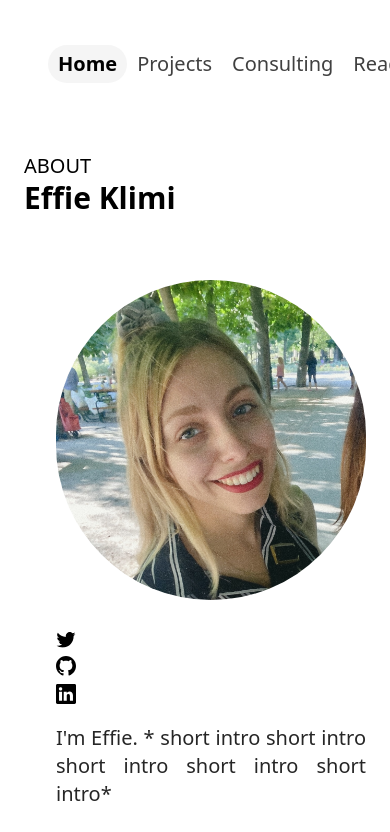
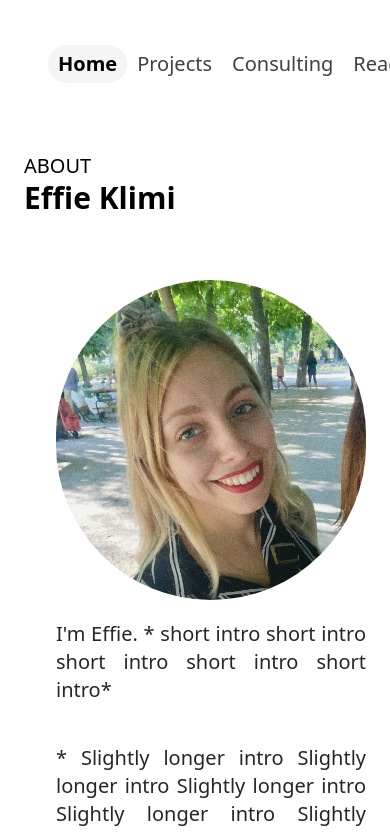
Before and after one commit to effieklimi/effie-bio, a Next.js app: page / in a window 390 px wide. Shown: the top 832 px of the page. Built offline with nearby package versions, Linux system fonts and the light colour scheme.

Commit message:
fixing it for mobile

```diff
--- a/app/page.tsx
+++ b/app/page.tsx
@@ -25,42 +25,16 @@ export default async function HomePage() {
 
       </div>
 
-      <div className="flex flex-col md:flex-row ms-8 md:items-center my-4">
+      <div className="flex flex-col md:flex-row ms-8 md:items-center my-4 ">
         <Image
           alt={name}
-          className="h-80 w-80 md:items-center rounded-full"
+          className="h-80 w-80 md:items-center rounded-full mr-7"
           src={avatar}
           placeholder="blur"
           width={200}
           priority
         />
 
-        <div className="mt-8 md:mt-0 ml-0 md:ml-6 mx-8 space-y-2 dark:text-neutral-500">
-          <a
-            rel="noopener noreferrer"
-            target="_blank"
-            href="https://twitter.com/roboticparts"
-            className="flex items-center gap-2 dark:hover:text-neutral-900"
-          >
-            <TwitterIcon />
-          </a>
-          <a
-            rel="noopener noreferrer"
-            target="_blank"
-            href="https://github.com/effieklimi"
-            className="flex items-center gap-2 dark:hover:text-neutral-900"
-          >
-            <GitHubIcon />
-          </a>
-          <a
-            rel="noopener noreferrer"
-            target="_blank"
-            href="https://linkedin.com/effieklimi"
-            className="flex items-center gap-2 dark:hover:text-neutral-900"
-          >
-            <LinkedInIcon />
-          </a>
-      </div>
 
         <div className="flex flex-col md:w-2/3">
           <p className="my-5 text-neutral-800 dark:text-neutral-600 text-justify">
@@ -78,6 +52,9 @@ export default async function HomePage() {
         </div>
       </div>
 
+
+      <div className="flex flex-row">
+
         <ul className="flex flex-col md:flex-row mt-8 space-x-0 md:space-x-4 space-y-2 md:space-y-0 font-sm text-neutral-500 dark:text-neutral-400">
           <li>
             <a
@@ -91,6 +68,11 @@ export default async function HomePage() {
             </a>
           </li>
         </ul>
+
+
+      </div>
+
+
     </section>
 
     {/* <div className='wrapper'>
@@ -102,3 +84,49 @@ export default async function HomePage() {
     </div>
   );
 }
+
+
+
+
+
+// <ul className="flex flex-col md:flex-row mt-8 ml-4 mr-4 space-x-0 md:space-x-4 space-y-2 md:space-y-0 font-sm text-neutral-500 dark:text-neutral-400">
+// <li>
+//   <a
+//     className="flex items-center hover:text-neutral-900 dark:hover:text-neutral-400 dark:text-neutral-900 transition-all"
+//     rel="noopener noreferrer"
+//     target="_blank"
+//     href="https://twitter.com/roboticparts"
+//   >
+//     <TwitterIcon />
+//     {/* <p className="h-7 font-bold"></p> */}
+//   </a>
+// </li>
+// </ul>
+
+// <ul className="flex flex-col md:flex-row mt-8 ml-4 mr-4 space-x-0 md:space-x-4 space-y-2 md:space-y-0 font-sm text-neutral-500 dark:text-neutral-400">
+// <li>
+//   <a
+//     className="flex items-center hover:text-neutral-900 dark:hover:text-neutral-400 dark:text-neutral-900 transition-all"
+//     rel="noopener noreferrer"
+//     target="_blank"
+//     href="https://github.com/effieklimi"
+//   >
+//     <GitHubIcon />
+//     {/* <p className="h-7 font-bold"></p> */}
+//   </a>
+// </li>
+// </ul>
+
+// <ul className="flex flex-col md:flex-row mt-8 ml-4 mr-4 space-x-0 md:space-x-4 space-y-2 md:space-y-0 font-sm text-neutral-500 dark:text-neutral-400">
+// <li>
+//   <a
+//     className="flex items-center hover:text-neutral-900 dark:hover:text-neutral-400 dark:text-neutral-900 transition-all"
+//     rel="noopener noreferrer"
+//     target="_blank"
+//     href="https://linkedin.com/effieklimi"
+//   >
+//     <LinkedInIcon />
+//     {/* <p className="h-7 font-bold"></p> */}
+//   </a>
+// </li>
+// </ul>
--- a/components/icons.tsx
+++ b/components/icons.tsx
@@ -1,15 +1,15 @@
 export function TwitterIcon() {
   return (
     <svg
-      width="20"
-      height="16"
-      viewBox="0 0 24 20"
+      width="30"
+      height="30"
+      viewBox="0 0 20 20"
       fill="none"
       xmlns="http://www.w3.org/2000/svg"
     >
       <g clipPath="url(#a)">
         <path
-          d="M21.479 4.937c.015.209.015.418.015.628 0 6.424-4.917 13.832-13.906 13.832v-.004a13.89 13.89 0 0 1-7.491-2.18 9.847 9.847 0 0 0 7.233-2.015 4.89 4.89 0 0 1-4.566-3.375c.732.14 1.487.112 2.206-.084a4.868 4.868 0 0 1-3.92-4.764v-.062c.68.376 1.44.585 2.218.608a4.851 4.851 0 0 1-1.513-6.49 13.896 13.896 0 0 0 10.073 5.078 4.848 4.848 0 0 1 1.414-4.644 4.911 4.911 0 0 1 6.914.21A9.84 9.84 0 0 0 23.26.496a4.884 4.884 0 0 1-2.149 2.69 9.76 9.76 0 0 0 2.807-.766 9.898 9.898 0 0 1-2.439 2.518Z"
+          d="M5.026 15c6.038 0 9.341-5.003 9.341-9.334 0-.14 0-.282-.006-.422A6.685 6.685 0 0 0 16 3.542a6.658 6.658 0 0 1-1.889.518 3.301 3.301 0 0 0 1.447-1.817 6.533 6.533 0 0 1-2.087.793A3.286 3.286 0 0 0 7.875 6.03a9.325 9.325 0 0 1-6.767-3.429 3.289 3.289 0 0 0 1.018 4.382A3.323 3.323 0 0 1 .64 6.575v.045a3.288 3.288 0 0 0 2.632 3.218 3.203 3.203 0 0 1-.865.115 3.23 3.23 0 0 1-.614-.057 3.283 3.283 0 0 0 3.067 2.277A6.588 6.588 0 0 1 .78 13.58a6.32 6.32 0 0 1-.78-.045A9.344 9.344 0 0 0 5.026 15z"
           fill="currentColor"
         />
       </g>
```
Lines whose indentation alone changed are shown as unchanged.
